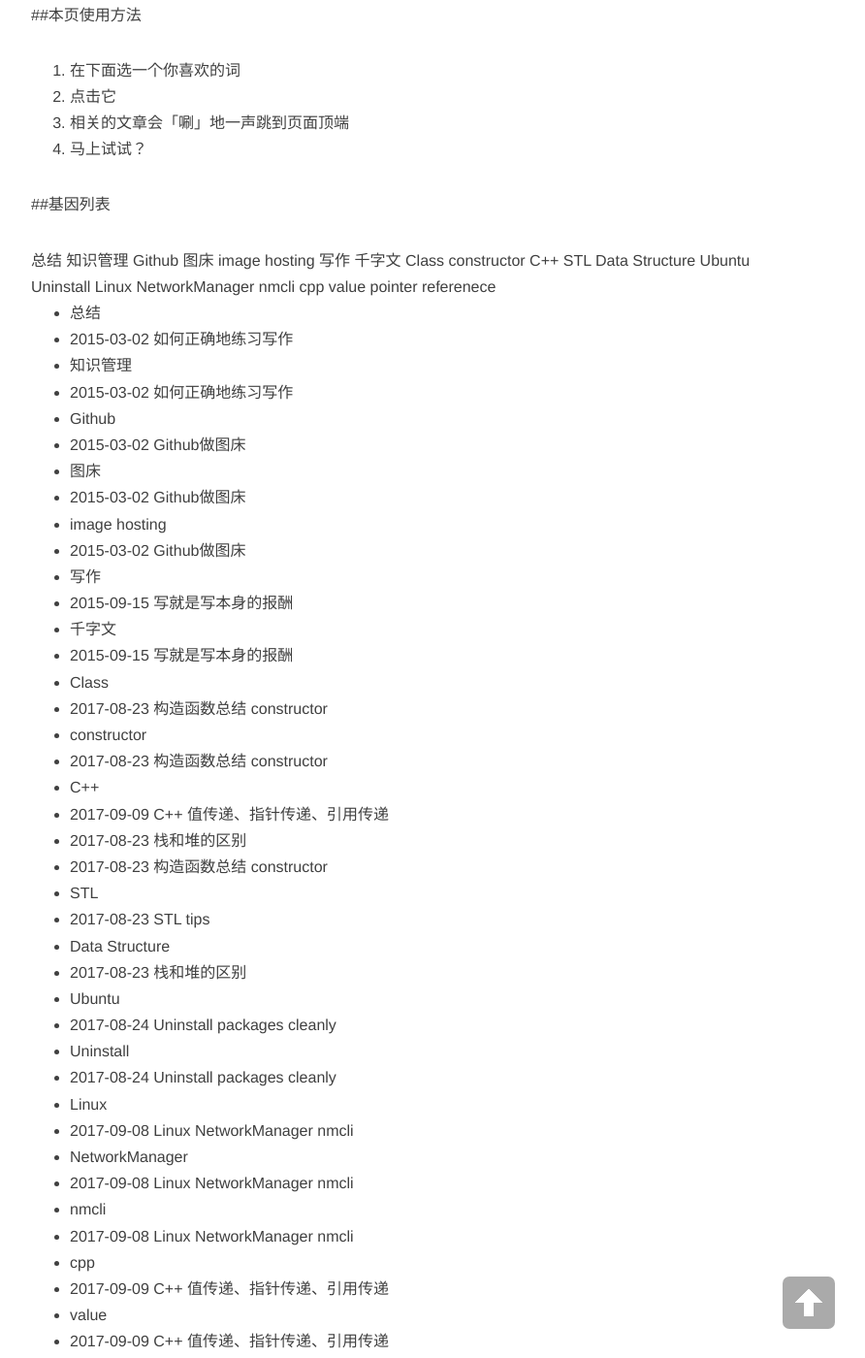
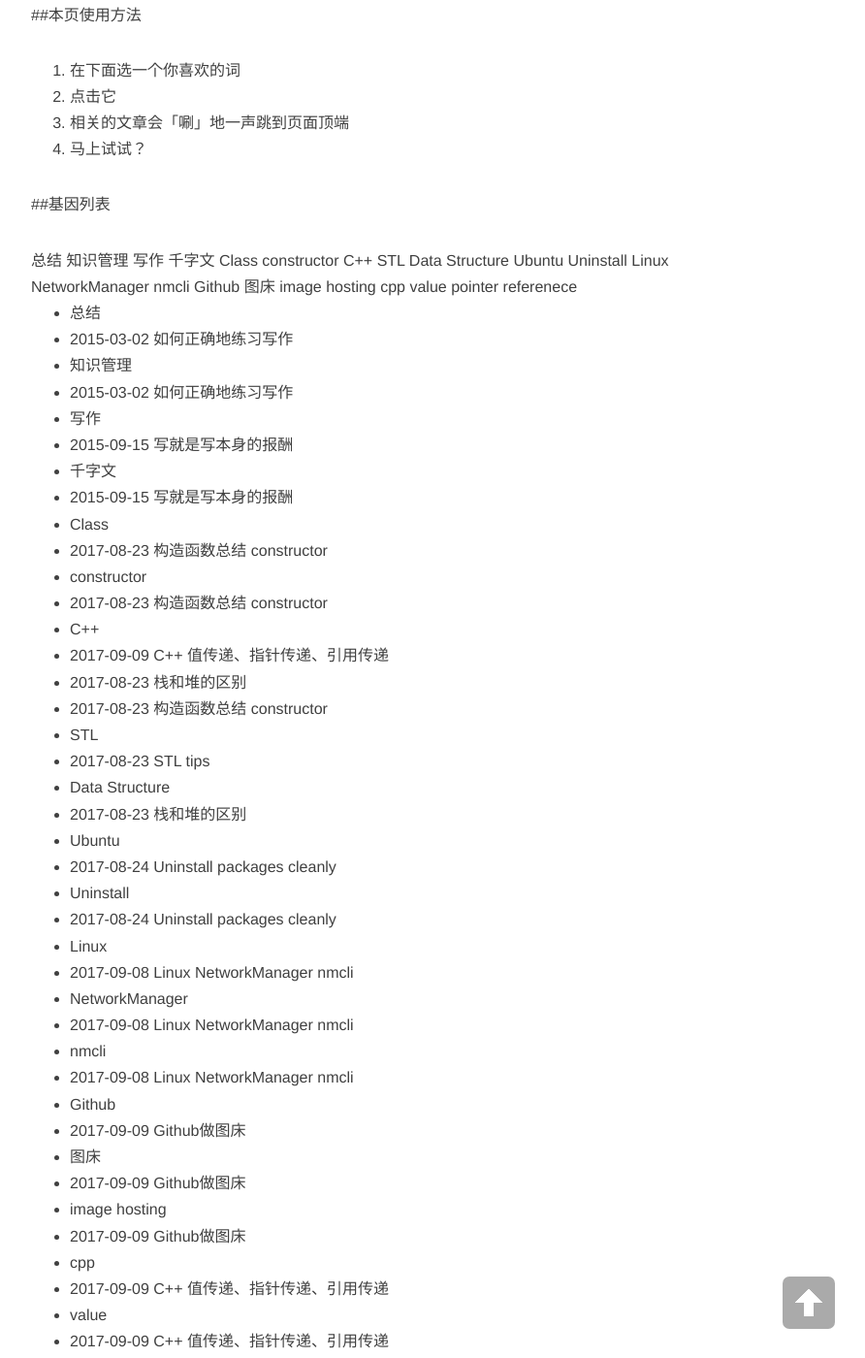
Before and after one commit to Chufan1990/Chufan1990.github.io, a Jekyll site: the page built from tags.md, in a window 1280 px wide and 1400 px high, scrolled down 476 px. Shown: the whole window at 97% size, without its empty margins (233-1125 px from the left). Built offline with Jekyll 4.4.1, drawn with Linux system fonts in a browser that asks for light colours; nearby versions of some CDN libraries; library files that are not in the unit come from our copies.

Commit message:
2017-09-09

```diff
--- a/_posts/2017-09-09-Github-image-hosting-tips.md
+++ b/_posts/2017-09-09-Github-image-hosting-tips.md
@@ -1,7 +1,7 @@
 ---
 layout: post
 title: Github做图床
-date: 2015-3-02
+date: 2017-09-09
 categories: blog
 tags: [Github, 图床, image hosting]
 description: 新手向 Github简单图床教程
```
